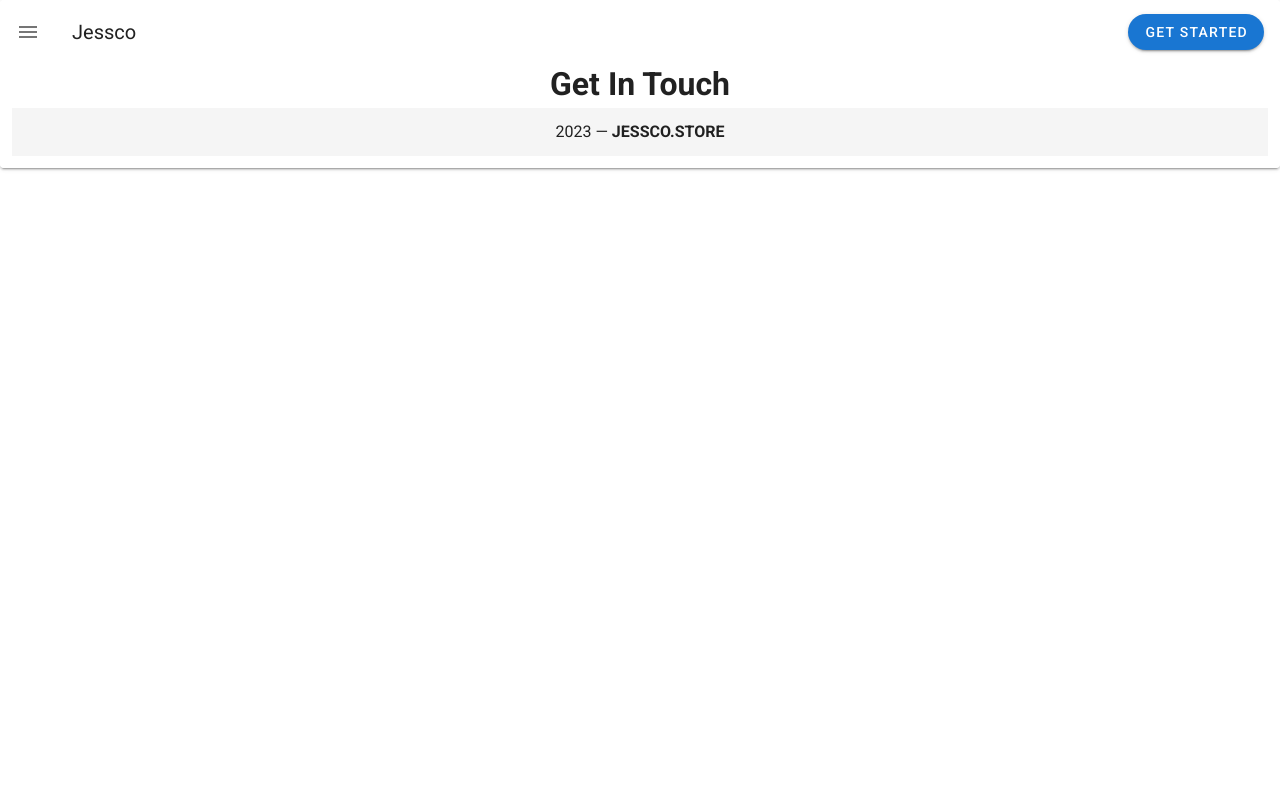
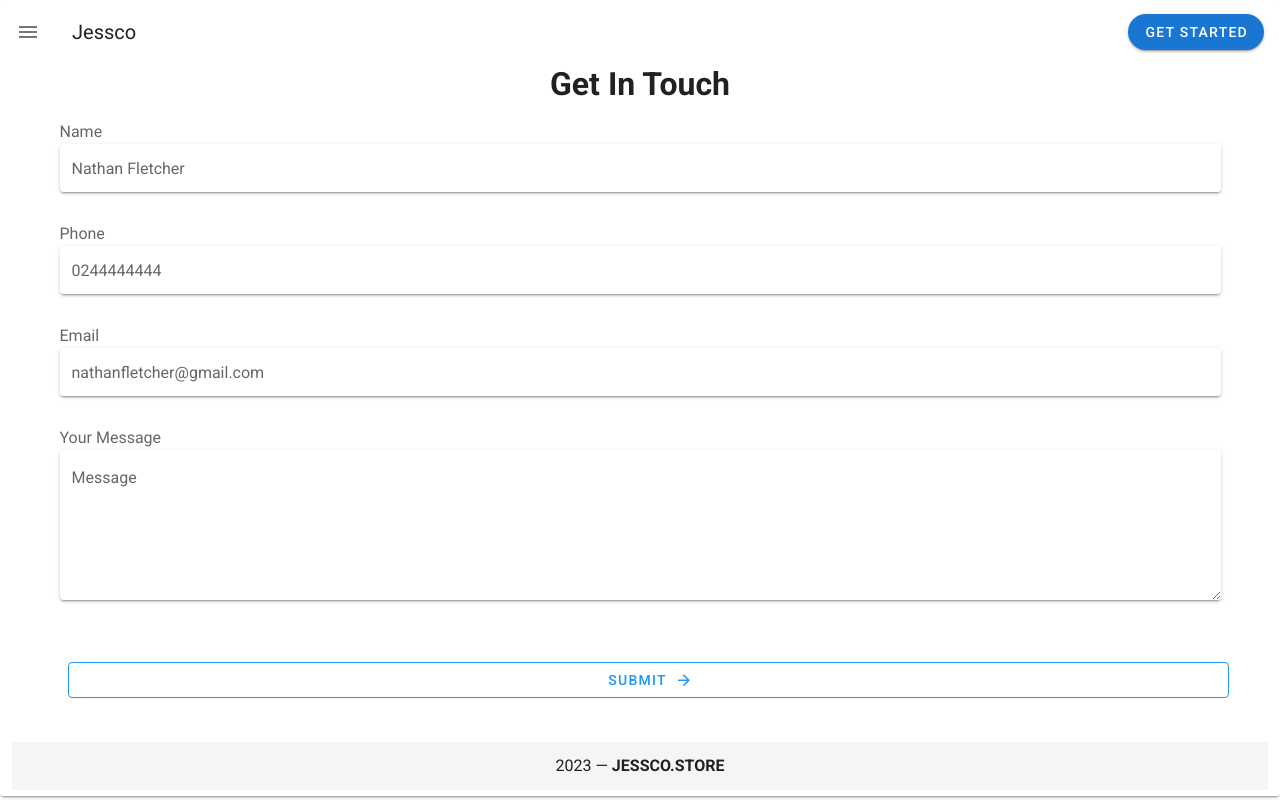
Before and after one commit to Auricdhero/data_sales, a Nuxt app: page /contact in a window 1280 px wide. Built offline with nearby package versions, Linux system fonts and the light colour scheme.

Commit message:
contact page and adding commerce js

```diff
--- /dev/null
+++ b/common/commerce.js
@@ -0,0 +1,5 @@
+import CommerceSDK from "@chec/commerce.js";
+
+const client = new CommerceSDK(process.env.NUXT_ENV_CHEC_PUBLIC_API_KEY);
+
+export default client;
--- /dev/null
+++ b/components/productList.vue
@@ -0,0 +1,20 @@
+<template>
+    <ul>
+      <li v-for="product in products" :key="product.permalink">
+        <n-link
+          :to="{
+            name: 'products-permalink',
+            params: { permalink: product.permalink },
+          }"
+        >
+          <product-view :product="product"></product-view>
+        </n-link>
+      </li>
+    </ul>
+  </template>
+
+<script>
+  export default {
+    props: ["products"],
+  };
+</script>
--- /dev/null
+++ b/components/productView.vue
@@ -0,0 +1,9 @@
+<template>
+    <p>{{ product.name }}: {{ product.price.formatted_with_symbol }}</p>
+  </template>
+
+<script>
+  export default {
+    props: ["product"],
+  };
+</script>
--- a/package.json
+++ b/package.json
@@ -9,8 +9,9 @@
     "generate": "nuxt generate"
   },
   "dependencies": {
+    "@chec/commerce.js": "^2.8.0",
     "core-js": "^3.25.3",
-    "nuxt": "^2.15.8",
+    "nuxt": "^2.16.2",
     "vue": "^2.7.10",
     "vue-info-card": "^0.1.4",
     "vue-server-renderer": "^2.7.10",
--- a/pages/contact.vue
+++ b/pages/contact.vue
@@ -1,12 +1,50 @@
 <template>
   <div>
-    <div class="mt-12">
-        <h1 class="text-center">Get In Touch</h1>
-        <v-spacer></v-spacer>
-
+    <div class="mt-12 form-cont" max-height="755">
+      <h1 class="text-center">Get In Touch</h1>
+      <v-spacer></v-spacer>
+      <v-container>
+        <v-form class="form">
+          <div class="name-field">
+            <v-label>Name</v-label>
+            <v-text-field
+              label="Nathan Fletcher"
+              single-line
+              solo
+            ></v-text-field>
+          </div>
+          <div class="phone-field">
+            <v-label>Phone</v-label>
+            <v-text-field label="0244444444" single-line solo></v-text-field>
+          </div>
+          <div class="email-field">
+            <v-label>Email</v-label>
+            <v-text-field
+              label="nathanfletcher@gmail.com"
+              single-line
+              solo
+            ></v-text-field>
+          </div>
+          <div class="message-field">
+            <v-label>Your Message</v-label>
+            <v-textarea
+              solo
+              name="input-7-4"
+              label="Message"
+            ></v-textarea>
+          </div><br>
+          <div class="submit-btn">
+            <v-btn class="ma-2" outlined block color="blue">
+              Submit<v-icon right>mdi-arrow-right</v-icon>
+            </v-btn><br>
+          </div>
+        </v-form>
+      </v-container>
     </div>
-
   </div>
 </template>
 <script>
 </script>
+<style>
+
+</style>
--- /dev/null
+++ b/pages/products/index.vue
@@ -0,0 +1,21 @@
+<template>
+  <div>
+    <h1>Products</h1>
+
+    <product-list :products="products"></product-list>
+  </div>
+</template>
+
+<script>
+import commerce from "~/common/commerce";
+
+export default {
+  async asyncData() {
+    const { data: products } = await commerce.products.list();
+
+    return {
+      products,
+    };
+  },
+};
+</script>
```
Also changed, not shown: pages/index.vue (+15 -8 lines), 1 other file (tests, documents, lock files or other folders).
